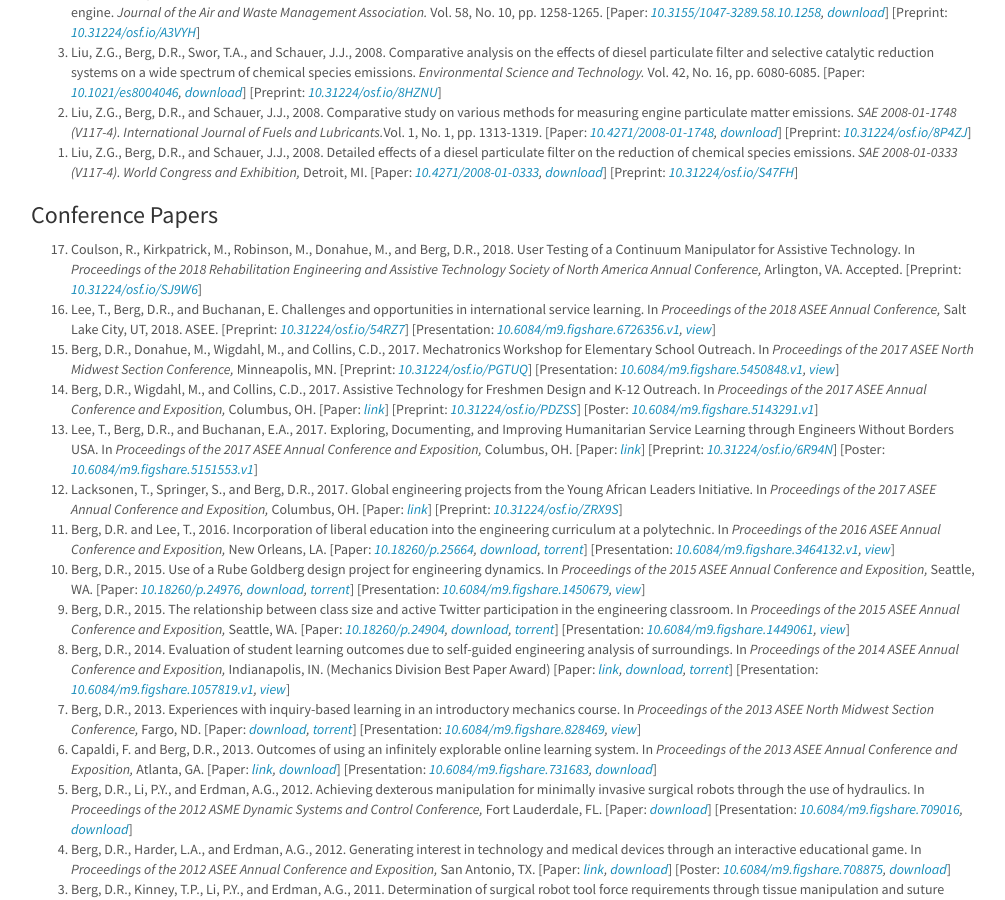
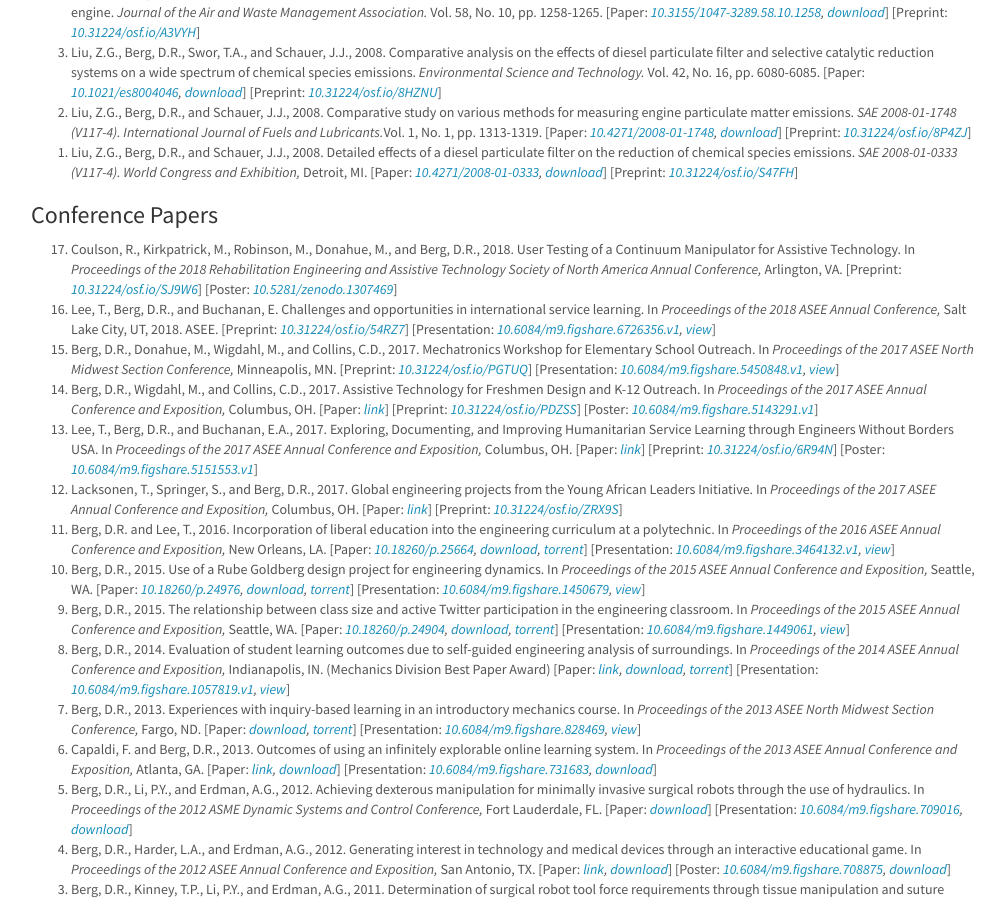
Before and after one commit to devinberg/devinberg.com, a Jekyll site: the page built from publications/index.md, in a window 1280 px wide and 900 px high, scrolled down 684 px. Shown: the whole window, without its empty margins (39-1044 px from the left). Built offline with Jekyll 4.4.1, drawn with Linux system fonts in a browser that asks for light colours; nearby versions of some CDN libraries; comment, search, counter and statistics services are not loaded.

Commit message:
add poster

```diff
--- a/publications/index.md
+++ b/publications/index.md
@@ -41,7 +41,7 @@
 
 <h3>Conference Papers</h3>
 <ol reversed="">
-	<li>Coulson, R., Kirkpatrick, M., Robinson, M., Donahue, M., and Berg, D.R., 2018. User Testing of a Continuum Manipulator for Assistive Technology. In <i>Proceedings of the 2018 Rehabilitation Engineering and Assistive Technology Society of North America Annual Conference,</i> Arlington, VA. Accepted. [Preprint: <i><a href="https://dx.doi.org/10.31224/osf.io/SJ9W6">10.31224/osf.io/SJ9W6</a></i>] <span data-badge-popover="right" data-badge-type="4" data-doi="10.31224/osf.io/SJ9W6" data-hide-no-mentions="true" class="altmetric-embed"></span></li>
+	<li>Coulson, R., Kirkpatrick, M., Robinson, M., Donahue, M., and Berg, D.R., 2018. User Testing of a Continuum Manipulator for Assistive Technology. In <i>Proceedings of the 2018 Rehabilitation Engineering and Assistive Technology Society of North America Annual Conference,</i> Arlington, VA. [Preprint: <i><a href="https://dx.doi.org/10.31224/osf.io/SJ9W6">10.31224/osf.io/SJ9W6</a></i>] [Poster: <i><a href="https://doi.org/10.5281/zenodo.1307469">10.5281/zenodo.1307469</a></i>] <span data-badge-popover="right" data-badge-type="4" data-doi="10.31224/osf.io/SJ9W6" data-hide-no-mentions="true" class="altmetric-embed"></span></li>
 
 	<li>Lee, T., Berg, D.R., and Buchanan, E. Challenges and opportunities in international service learning. In <i>Proceedings of the 2018 ASEE Annual Conference,</i> Salt Lake City, UT, 2018. ASEE. [Preprint: <i><a href="https://dx.doi.org/10.31224/osf.io/54RZ7">10.31224/osf.io/54RZ7</a></i>] [Presentation: <i><a href="https://doi.org/10.6084/m9.figshare.6726356.v1">10.6084/m9.figshare.6726356.v1</a>, <a href="https://speakerdeck.com/devinberg/challenges-and-opportunities-in-international-service-learning">view</a></i>] <span data-badge-popover="right" data-badge-type="4" data-doi="10.31224/osf.io/54RZ7" data-hide-no-mentions="true" class="altmetric-embed"></span></li>
 
```
